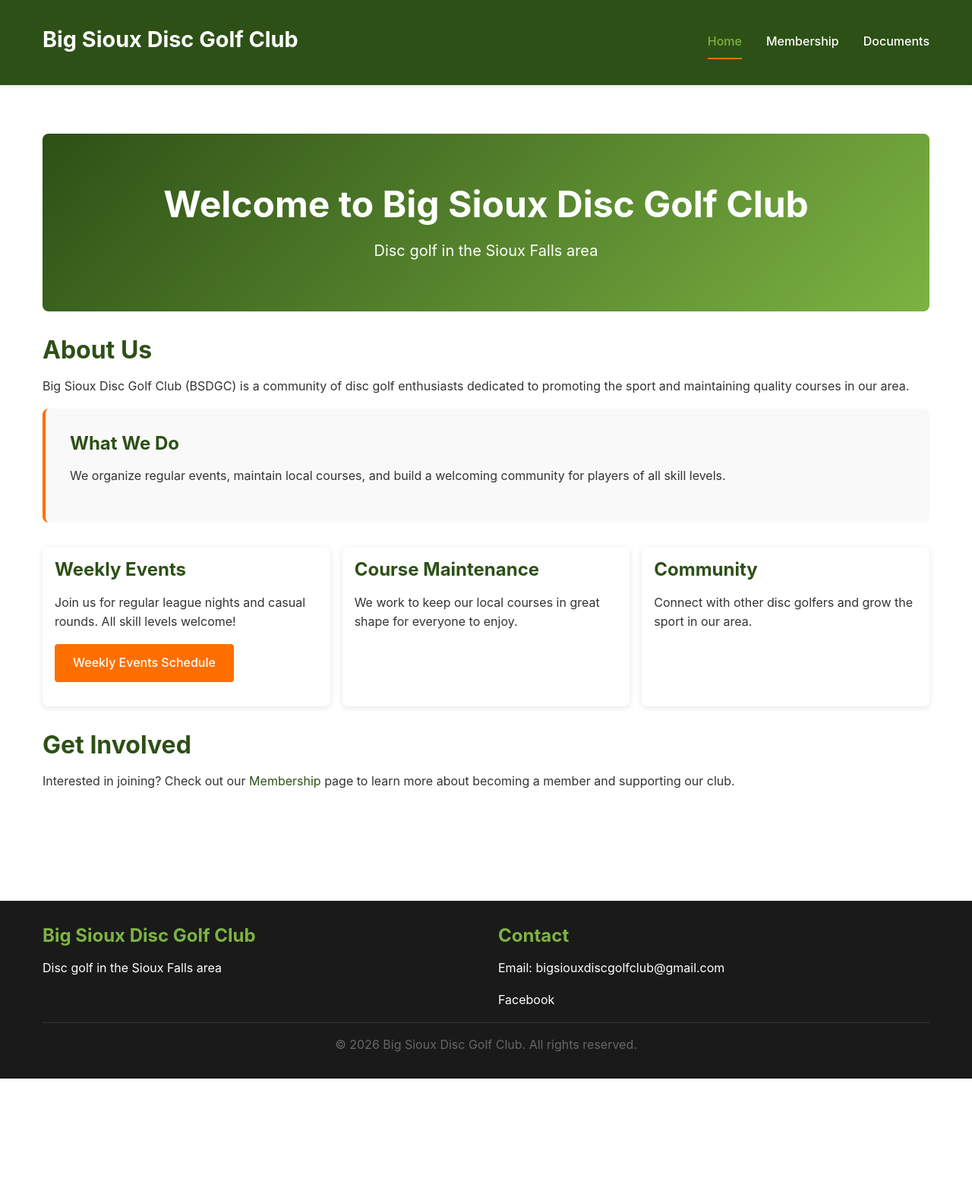
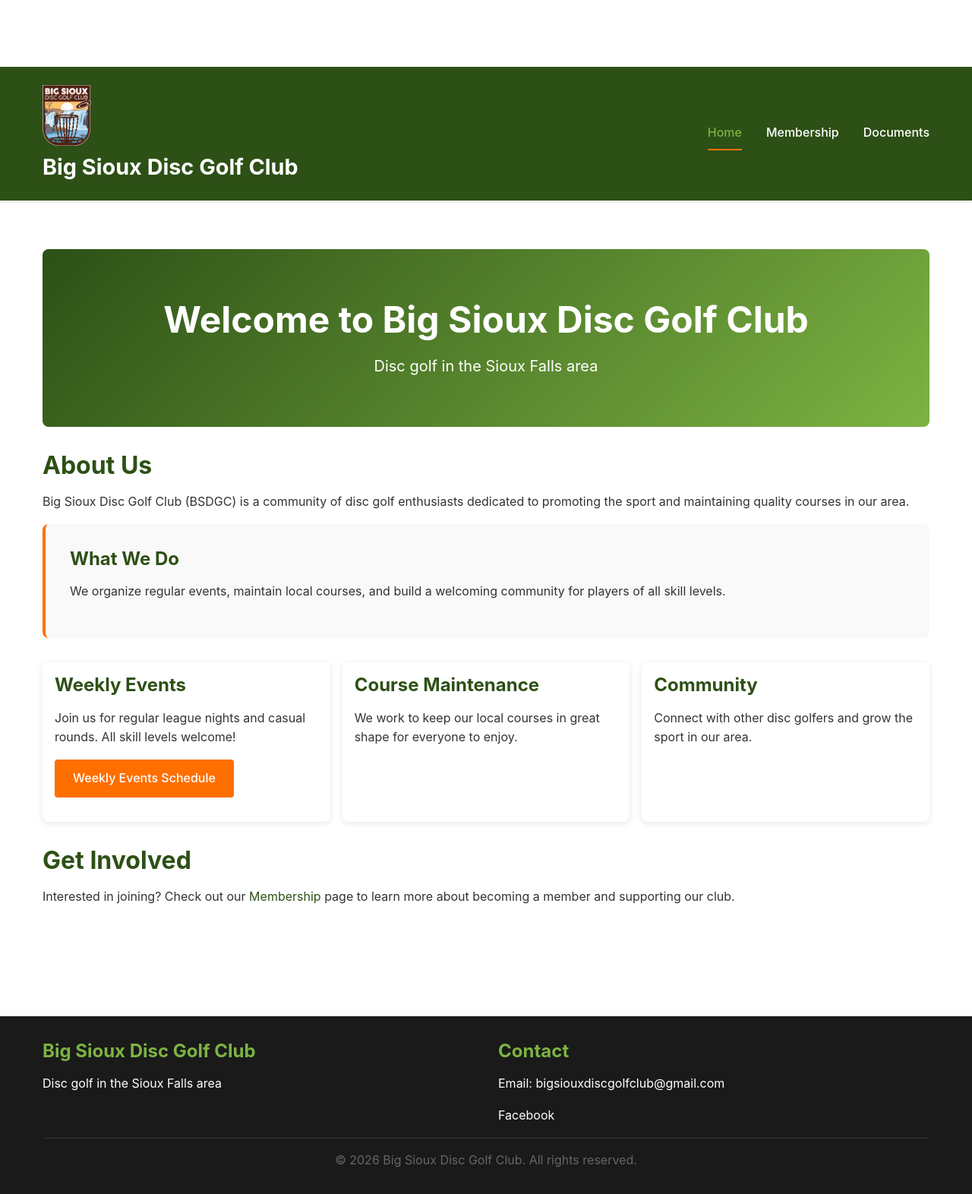
Before and after one commit to aklaudt/bsdgc, a Jekyll site: the page built from index.md, in a window 1280 px wide. Shown: the whole page at 76% size. Built offline with Jekyll 4.4.1, drawn with Linux system fonts in a browser that asks for light colours; before the commit the page ends 1420 px from its top, so only the background shows below that.

Commit message:
Add primary logo

```diff
--- a/_layouts/default.html
+++ b/_layouts/default.html
@@ -1,5 +1,6 @@
 <!DOCTYPE html>
 <html lang="en">
+
 <head>
     <meta charset="UTF-8">
     <meta name="viewport" content="width=device-width, initial-scale=1.0">
@@ -9,16 +10,21 @@
     <link rel="stylesheet" href="{{ '/assets/css/style.css' | relative_url }}">
     {% seo %}
 </head>
+
 <body>
     <header class="site-header">
         <div class="container">
             <div class="header-content">
-                <h1 class="site-title">
-                    <a href="{{ '/' | relative_url }}">{{ site.title }}</a>
-                </h1>
-                <nav class="main-nav">
+                <div class="header-left">
+                    <a class="logo-link" href="{{ '/' | relative_url }}">
+                        <img src="{{ '/assets/images/BSDGC-Logo.png' | relative_url }}" alt="{{ site.title }} logo"
+                            class="site-logo">
+                    </a>
+                    <h1 class="site-title"><a href="{{ '/' | relative_url }}">{{ site.title }}</a></h1>
+                </div>
+                <nav class="main-nav" aria-label="Main navigation">
                     {% for item in site.navigation %}
-                    <a href="{{ item.link | relative_url }}" {% if page.url == item.link %}class="active"{% endif %}>
+                    <a href="{{ item.link | relative_url }}" {% if page.url == item.link %}class="active" {% endif %}>
                         {{ item.name }}
                     </a>
                     {% endfor %}
@@ -61,4 +67,5 @@
         </div>
     </footer>
 </body>
+
 </html>
--- a/assets/css/style.css
+++ b/assets/css/style.css
@@ -31,6 +31,7 @@
 }
 
 body {
+  position: relative;
   font-family: -apple-system, BlinkMacSystemFont, 'Segoe UI', Roboto, 'Helvetica Neue', Arial, sans-serif;
   line-height: 1.6;
   color: var(--color-text);
@@ -41,6 +42,35 @@ body {
   max-width: var(--max-width);
   margin: 0 auto;
   padding: 0 var(--spacing-small);
+}
+
+.floating-logo {
+  position: absolute;
+  top: 1rem;
+  left: 1rem;
+  z-index: 20;
+}
+
+.site-logo {
+  height: 80px;
+  max-height: 90px;
+  width: auto;
+  display: block;
+}
+
+.site-header {
+  margin-top: 5.5rem;
+}
+
+.site-title {
+  margin: 0;
+}
+
+.site-title a {
+  color: white;
+  font-size: 1.8rem;
+  font-weight: bold;
+  text-decoration: none;
 }
 
 /* Typography */
@@ -296,6 +326,15 @@ a:hover {
     padding: 0.5rem;
   }
 
+  .floating-logo {
+    position: static;
+    margin-bottom: 1rem;
+  }
+
+  .site-header {
+    margin-top: 0;
+  }
+
   .hero h1 {
     font-size: 2rem;
   }
```
Also changed, not shown: assets/images/BSDGC-Logo.png (added), assets/images/favicon-96x96.png (added), 1 other file.
